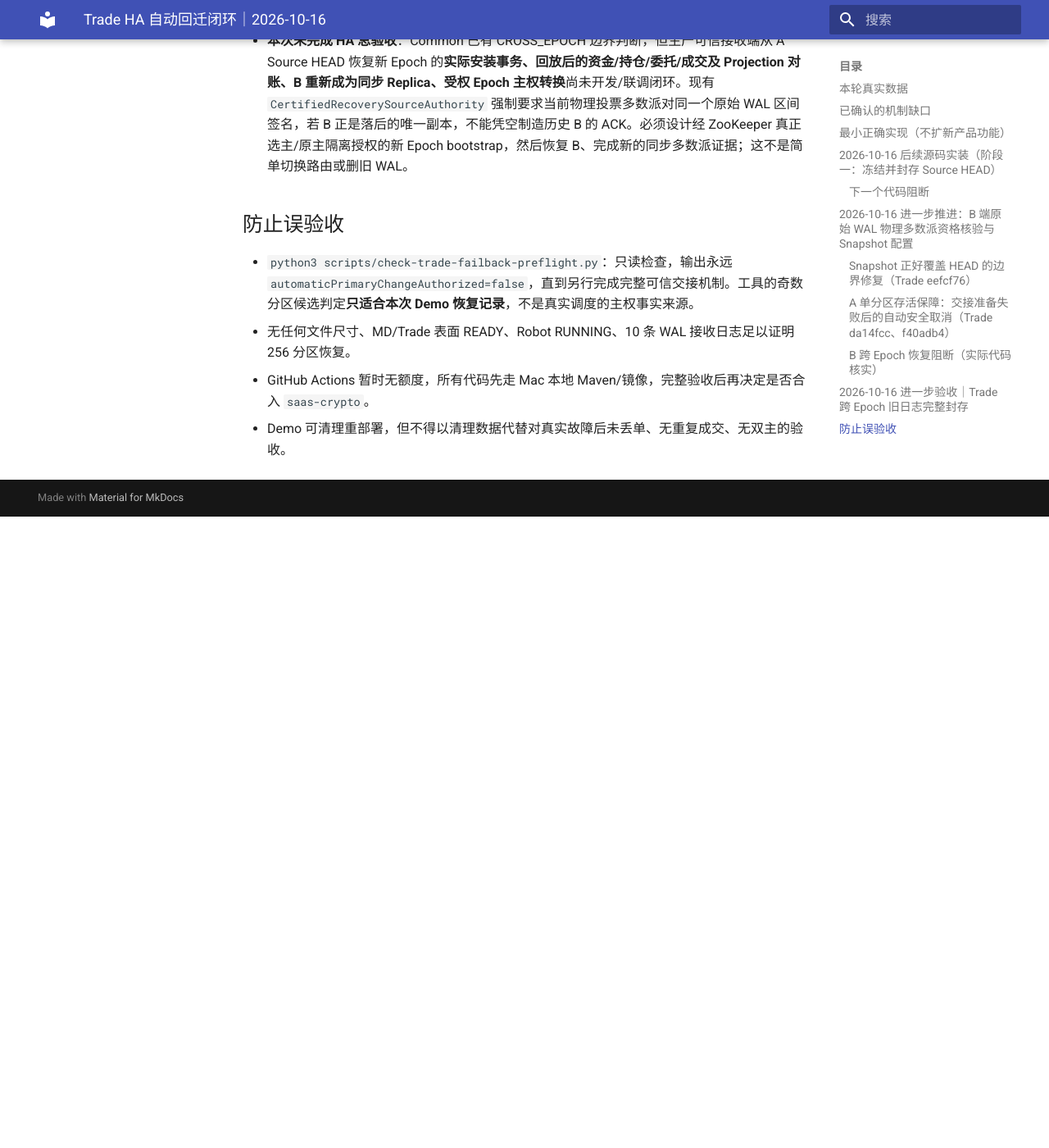
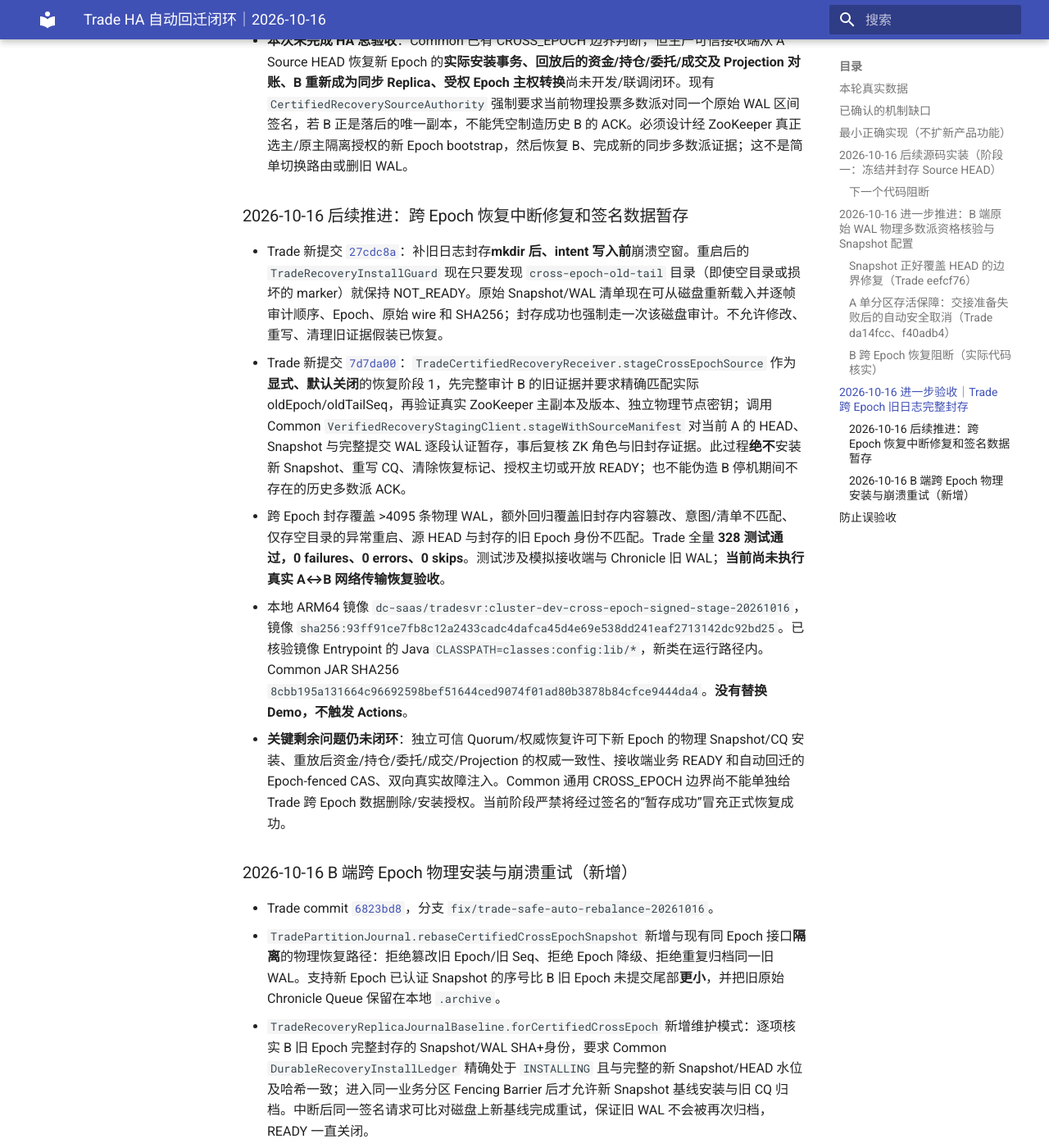
Before and after one commit to bliplink/dc-quant-deploy, an MkDocs documentation site: the page built from docs/TRADE_HA_AUTO_FAILBACK_CLOSURE_20261016.zh-CN.md, in a window 1280 px wide and 1400 px high, scrolled down 5967 px. Shown: the whole window at 82% size. Built offline with MkDocs 1.6.1 and Material for MkDocs 9.7.7, drawn with Linux system fonts in a browser that asks for light colours; before the commit the page ends 6597 px from its top, so only the background shows below that; some of the changed text lies outside the part shown.

Commit message:
docs(trade-ha): record cross-epoch receiver physical install validation

```diff
--- a/docs/TRADE_HA_AUTO_FAILBACK_CLOSURE_20261016.zh-CN.md
+++ b/docs/TRADE_HA_AUTO_FAILBACK_CLOSURE_20261016.zh-CN.md
@@ -95,6 +95,25 @@
 - 只读 Trade Failback 检查：128 个原属 B 的 Epoch2 分区，健康记录 123 个缺失、5 个过期；`automaticPrimaryChangeAuthorized=false`、`safeToSigkillAForReverseTest=false`。缺失健康记录的可能包括原本没有成交的空分区，不能直接等同于丢数据；但无独立可信证明前不能用 READY 填补。
 - **本次未完成 HA 总验收**：Common 已有 CROSS_EPOCH 边界判断，但生产可信接收端从 A Source HEAD 恢复新 Epoch 的**实际安装事务、回放后的资金/持仓/委托/成交及 Projection 对账、B 重新成为同步 Replica、受权 Epoch 主权转换**尚未开发/联调闭环。现有 `CertifiedRecoverySourceAuthority` 强制要求当前物理投票多数派对同一个原始 WAL 区间签名，若 B 正是落后的唯一副本，不能凭空制造历史 B 的 ACK。必须设计经 ZooKeeper 真正选主/原主隔离授权的新 Epoch bootstrap，然后恢复 B、完成新的同步多数派证据；这不是简单切换路由或删旧 WAL。
 
+
+### 2026-10-16 后续推进：跨 Epoch 恢复中断修复和签名数据暂存
+
+- Trade 新提交 [`27cdc8a`](https://github.com/bliplink/com.app.dc.tradesvr/commit/27cdc8a470641ecda4b3589541c85525eaf6afba)：补旧日志封存**mkdir 后、intent 写入前**崩溃空窗。重启后的 `TradeRecoveryInstallGuard` 现在只要发现 `cross-epoch-old-tail` 目录（即使空目录或损坏的 marker）就保持 NOT_READY。原始 Snapshot/WAL 清单现在可从磁盘重新载入并逐帧审计顺序、Epoch、原始 wire 和 SHA256；封存成功也强制走一次该磁盘审计。不允许修改、重写、清理旧证据假装已恢复。
+- Trade 新提交 [`7d7da00`](https://github.com/bliplink/com.app.dc.tradesvr/commit/7d7da00f37551f9260dc12c4ab54b25fed24a3b4)：`TradeCertifiedRecoveryReceiver.stageCrossEpochSource` 作为**显式、默认关闭**的恢复阶段 1，先完整审计 B 的旧证据并要求精确匹配实际 oldEpoch/oldTailSeq，再验证真实 ZooKeeper 主副本及版本、独立物理节点密钥；调用 Common `VerifiedRecoveryStagingClient.stageWithSourceManifest` 对当前 A 的 HEAD、Snapshot 与完整提交 WAL 逐段认证暂存，事后复核 ZK 角色与旧封存证据。此过程**绝不**安装新 Snapshot、重写 CQ、清除恢复标记、授权主切或开放 READY；也不能伪造 B 停机期间不存在的历史多数派 ACK。
+- 跨 Epoch 封存覆盖 >4095 条物理 WAL，额外回归覆盖旧封存内容篡改、意图/清单不匹配、仅存空目录的异常重启、源 HEAD 与封存的旧 Epoch 身份不匹配。Trade 全量 **328 测试通过，0 failures、0 errors、0 skips**。测试涉及模拟接收端与 Chronicle 旧 WAL；**当前尚未执行真实 A↔B 网络传输恢复验收**。
+- 本地 ARM64 镜像 `dc-saas/tradesvr:cluster-dev-cross-epoch-signed-stage-20261016`，镜像 `sha256:93ff91ce7fb8c12a2433cadc4dafca45d4e69e538dd241eaf2713142dc92bd25`。已核验镜像 Entrypoint 的 Java `CLASSPATH=classes:config:lib/*`，新类在运行路径内。Common JAR SHA256 `8cbb195a131664c96692598bef51644ced9074f01ad80b3878b84cfce9444da4`。**没有替换 Demo，不触发 Actions**。
+- **关键剩余问题仍未闭环**：独立可信 Quorum/权威恢复许可下新 Epoch 的物理 Snapshot/CQ 安装、重放后资金/持仓/委托/成交/Projection 的权威一致性、接收端业务 READY 和自动回迁的 Epoch-fenced CAS、双向真实故障注入。Common 通用 CROSS_EPOCH 边界尚不能单独给 Trade 跨 Epoch 数据删除/安装授权。当前阶段严禁将经过签名的“暂存成功”冒充正式恢复成功。
+
+
+### 2026-10-16 B 端跨 Epoch 物理安装与崩溃重试（新增）
+
+- Trade commit [`6823bd8`](https://github.com/bliplink/com.app.dc.tradesvr/commit/6823bd88dcc16283169641a7d7226917b0118e47)，分支 `fix/trade-safe-auto-rebalance-20261016`。
+- `TradePartitionJournal.rebaseCertifiedCrossEpochSnapshot` 新增与现有同 Epoch 接口**隔离**的物理恢复路径：拒绝篡改旧 Epoch/旧 Seq、拒绝 Epoch 降级、拒绝重复归档同一旧 WAL。支持新 Epoch 已认证 Snapshot 的序号比 B 旧 Epoch 未提交尾部**更小**，并把旧原始 Chronicle Queue 保留在本地 `.archive`。
+- `TradeRecoveryReplicaJournalBaseline.forCertifiedCrossEpoch` 新增维护模式：逐项核实 B 旧 Epoch 完整封存的 Snapshot/WAL SHA+身份，要求 Common `DurableRecoveryInstallLedger` 精确处于 `INSTALLING` 且与完整的新 Snapshot/HEAD 水位及哈希一致；进入同一业务分区 Fencing Barrier 后才允许新 Snapshot 基线安装与旧 CQ 归档。中断后同一签名请求可比对磁盘上新基线完成重试，保证旧 WAL 不会被再次归档，READY 一直关闭。
+- 新增真实 Chronicle Queue 测试：旧 WAL 归档和新基线磁盘冷读；原始尾部高于新 Epoch Snapshot 时的隔离安装；旧证据被篡改、ZooKeeper 版本变化、Common Ledger 缺失、Ledger 非 INSTALLING 阶段、崩溃重试和重复封存旧 WAL 均拒绝或保持幂等。Trade Maven **333 项通过，0 错误/0 失败/0 跳过**。测试中的认证 Authority 是离线替身，**不等于 Demo HA 故障注入通过**。
+- 新本地 ARM64 镜像 `dc-saas/tradesvr:cluster-dev-b-physical-install-20261016`，镜像 `sha256:671c3f68d1b6f311c0feb995a99f887da8d0d192ec8a6c064a7fa6f37bda90b9`，Common JAR SHA256 `8cbb195a131664c96692598bef51644ced9074f01ad80b3878b84cfce9444da4`。镜像类路径核查通过；未替换 Demo。
+- **仍未通过生产端到端恢复**：Common 当前 `CertifiedRecoverySourceAuthority` 的物理多数派要求可能与“B 尚未恢复新 Epoch WAL”的故障状态形成循环，不能制造伪造的 B ACK。需基于合法的新主选举/旧主隔离证据单独设计可信新 Epoch bootstrap 授权，再接已实现的物理安装分支、补业务/Projection 权威对账、接收端 READY 与 A/B 128/128 Epoch-fenced 主权转移。未完成前不执行真实切主或 SIGKILL A。
+
 ## 防止误验收
 
 - `python3 scripts/check-trade-failback-preflight.py`：只读检查，输出永远 `automaticPrimaryChangeAuthorized=false`，直到另行完成完整可信交接机制。工具的奇数分区候选判定**只适合本次 Demo 恢复记录**，不是真实调度的主权事实来源。
```
